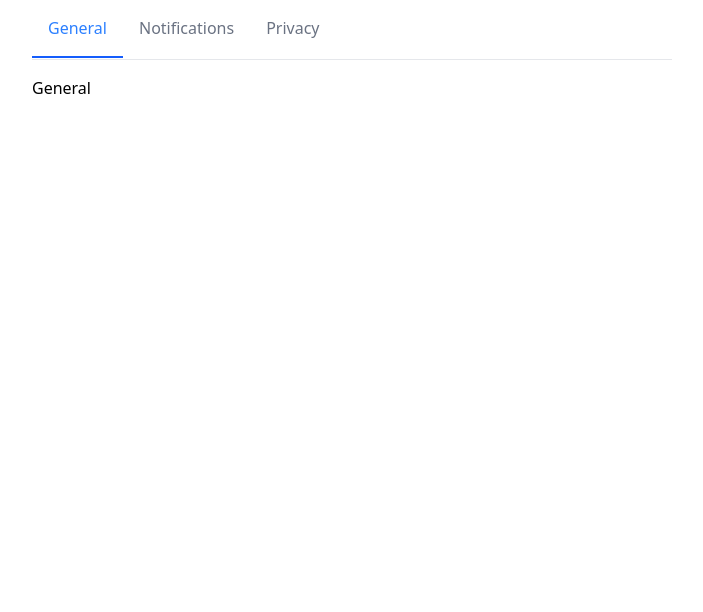
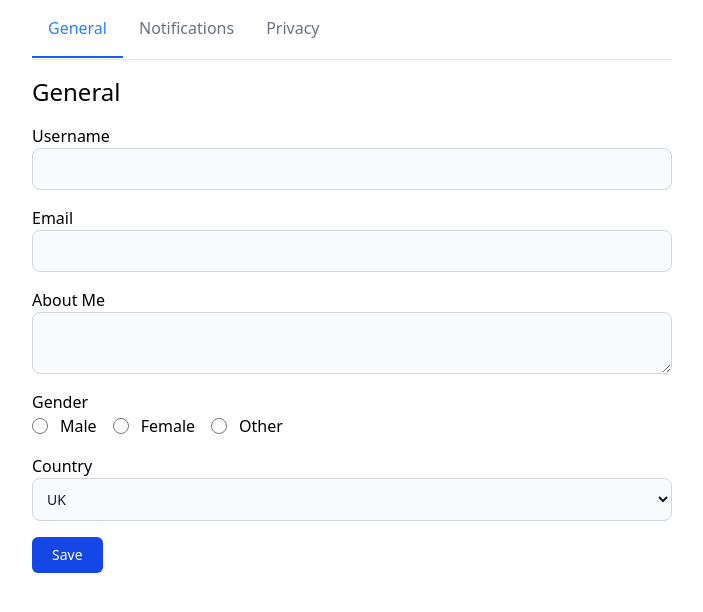
Before and after one commit to Andreeoak/SettingsPage, a Vue app in the folder SettingsPage/: page / in a window 1280 px wide. Shown: the top 612 px of the page, without its empty margins (288-991 px from the left). Built offline with nearby package versions, Linux system fonts and the light colour scheme; the HTML template or start-up script is replaced by a standard one.

Commit message:
Main styles and General form

```diff
--- a/SettingsPage/src/assets/main.css
+++ b/SettingsPage/src/assets/main.css
@@ -1 +1,26 @@
 @import "tailwindcss";
+
+label {
+  @apply flex items-center gap-1;
+}
+
+input[type='text'],
+input[type='email'] {
+  @apply bg-gray-50 border border-gray-300 text-gray-900 text-sm rounded-lg focus:ring-blue-500 focus:border-blue-500 block w-full p-2.5;
+}
+
+textarea {
+  @apply bg-gray-50 border border-gray-300 text-gray-900 text-sm rounded-lg focus:ring-blue-500 focus:border-blue-500 block w-full p-2.5;
+}
+
+input[type='radio'] {
+  @apply w-4 h-4 border border-gray-300 rounded bg-gray-50 focus:ring-4 focus:ring-blue-300 mr-2;
+}
+
+select {
+  @apply bg-gray-50 border border-gray-300 text-gray-900 text-sm rounded-lg focus:ring-blue-500 focus:border-blue-500 block w-full p-2.5;
+}
+
+.btn-primary {
+  @apply text-white bg-blue-700 hover:bg-blue-800 focus:ring-4 focus:outline-none focus:ring-blue-300 rounded-md text-sm w-full sm:w-auto px-5 py-2 text-center;
+}
--- a/SettingsPage/src/components/GeneralSettings.vue
+++ b/SettingsPage/src/components/GeneralSettings.vue
@@ -1,3 +1,54 @@
 <template>
-  <div>General</div>
+  <div>
+    <h2 class="text-2xl mb-4">
+    General
+  </h2>
+    <form class="space-y-4 mx-auto">
+      <div>
+        <label>
+          Username
+        </label>
+        <input type="text"/>
+      </div>
+      <div>
+        <label>
+          Email
+        </label>
+        <input type="email"/>
+      </div>
+
+      <div>
+        <label>
+          About Me
+        </label>
+        <textarea></textarea>
+      </div>
+
+      <div>
+        <label>Gender</label>
+        <div class="flex gap-4">
+          <label><input type="radio" name="gender" value="male" /> Male</label>
+          <label><input type="radio" name="gender" value="female" /> Female</label>
+          <label><input type="radio" name="gender" value="other" /> Other</label>
+        </div>
+      </div>
+
+      <div>
+        <label>
+          Country
+        </label>
+        <select>
+          <option>UK</option>
+          <option>USA</option>
+          <option>Canada</option>
+          <option>Brazil</option>
+        </select>
+      </div>
+
+      <button type="submit" class="btn-primary">
+        Save
+      </button>
+
+    </form>
+  </div>
 </template>
```
